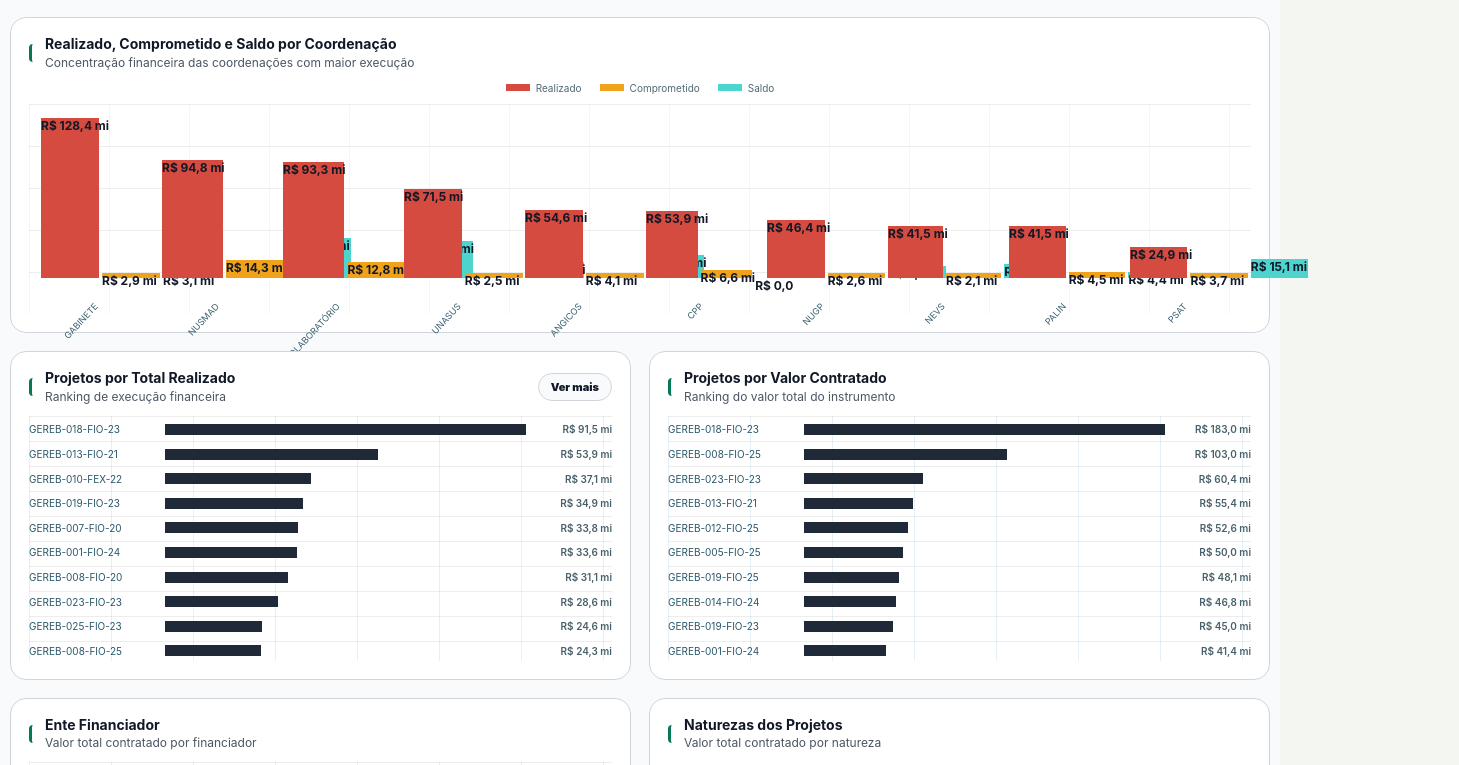
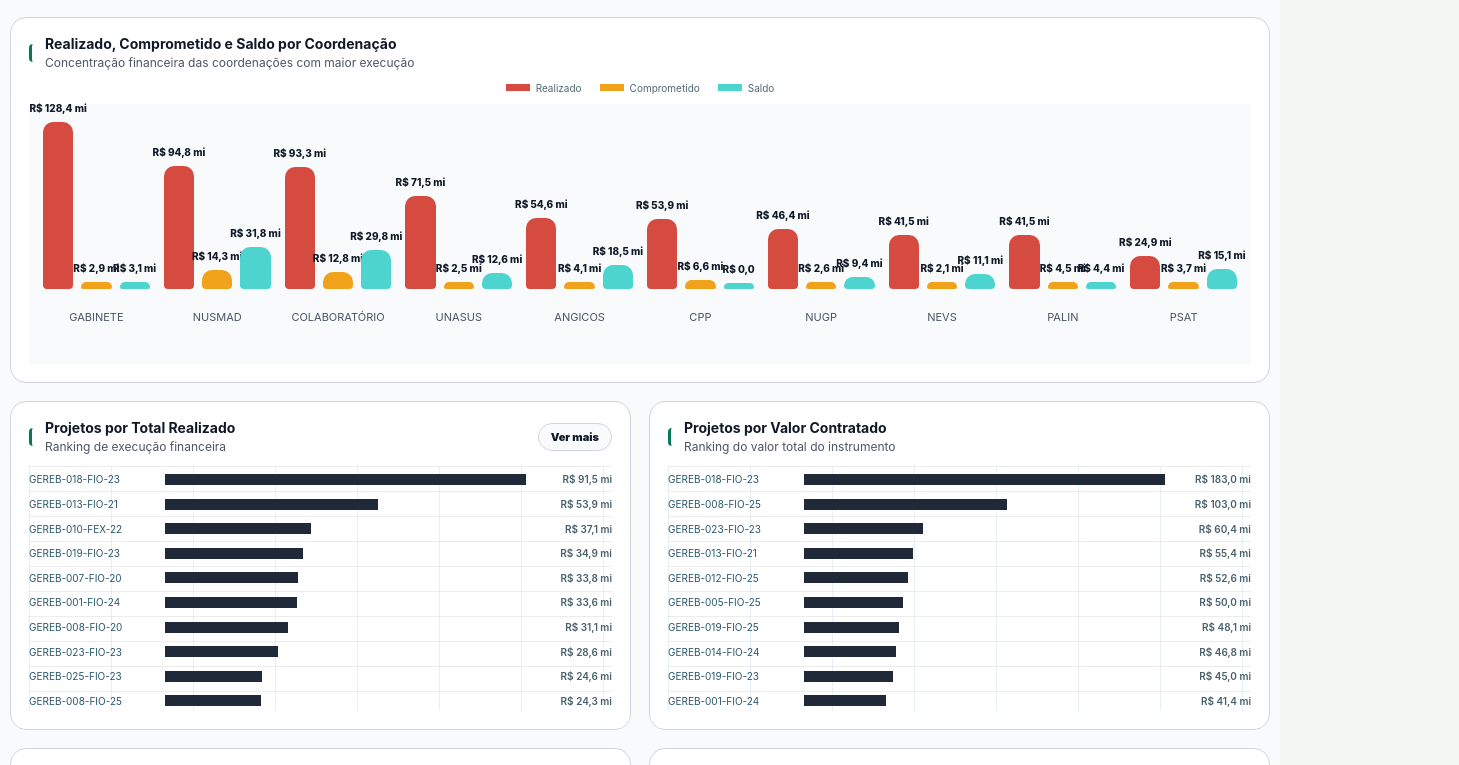
Before and after one commit to guilhermegalvaosilva/-Painel-de-Controle-Financeiro, a React (Vite) app: page / in a window 1280 px wide. Shown: the part 1135-1900 px from the top of the page, 1459 px wide, since content can reach past the window. Built offline with nearby package versions, Linux system fonts and the light colour scheme.

Commit message:
Melhora gráfico Realizado, Comprometido e Saldo por Coordenação

```diff
--- a/src/components/ColumnChart.jsx
+++ b/src/components/ColumnChart.jsx
@@ -35,16 +35,17 @@ export function ColumnChart({ title, subtitle, groups, info }) {
           <div className="column-group" key={group.label}>
             <div className="columns">
               {group.values.map((value, index) => (
-                <span
+                <div
                   key={`${group.label}-${rubrics[index]}`}
+                  className="column-bar"
                   title={`${rubrics[index]}: ${compactBrl.format(value)}`}
                   style={{
-                    height: `${Math.max((value / max) * 100, value > 0 ? 3 : 0)}%`,
+                    height: `${Math.max((value / max) * 100, value > 0 ? 4 : 0)}%`,
                     background: palette[index],
                   }}
                 >
                   <b className="col-value">{compactBrl.format(value)}</b>
-                </span>
+                </div>
               ))}
             </div>
             <small className="group-label" title={group.label}>{group.label}</small>
--- a/src/styles/dashboard.css
+++ b/src/styles/dashboard.css
@@ -750,46 +750,59 @@
 
 .column-chart {
   display: grid;
-  grid-template-columns: repeat(10, minmax(42px, 1fr));
-  gap: 12px;
-  height: 210px;
-  padding: 14px 12px 36px;
-  background-image:
-    linear-gradient(to right, rgba(0, 113, 173, 0.06) 1px, transparent 1px),
-    linear-gradient(to bottom, rgba(0, 0, 0, 0.07) 1px, transparent 1px);
-  background-size: 80px 100%, 100% 42px;
+   grid-template-columns: repeat(auto-fit, minmax(90px, 1fr));
+   gap: 14px;
+   min-height: 260px;
+   max-height: 320px;
+   padding: 18px 14px 40px;
+   background: #f8fafc;
  }
 
  .column-group {
    position: relative;
    display: grid;
+   gap: 10px;
    align-items: end;
  }
 
  .columns {
-  display: flex;
-  gap: 3px;
+   display: grid;
+   grid-template-columns: repeat(3, minmax(16px, 1fr));
+   gap: 8px;
    align-items: end;
    height: 100%;
+   min-height: 160px;
  }
 
-.columns span {
-  flex: 1;
-  min-width: 5px;
+ .column-bar {
+   position: relative;
+   display: flex;
+   align-items: flex-end;
+   justify-content: center;
+   min-height: 6px;
+   border-radius: 10px 10px 4px 4px;
  }
 
-.column-group small {
+ .col-value {
    position: absolute;
-  right: 50%;
-  bottom: -32px;
-  width: 80px;
-  color: #385f6f;
-  font-size: 9px;
-  text-align: right;
-  transform: rotate(-47deg);
-  transform-origin: right center;
+   top: -20px;
+   left: 50%;
+   transform: translateX(-50%);
+   color: var(--blue-dark);
+   font-size: 10px;
+   font-weight: 800;
+   white-space: nowrap;
  }
 
+ .group-label {
+   display: block;
+   margin-top: 4px;
+   color: var(--muted);
+   font-size: 11px;
+   text-align: center;
+   overflow: hidden;
+   text-overflow: ellipsis;
+   white-space: nowrap;
 .table-panel {
   position: relative;
   margin-top: 20px;
```
Lines whose indentation alone changed are shown as unchanged.
